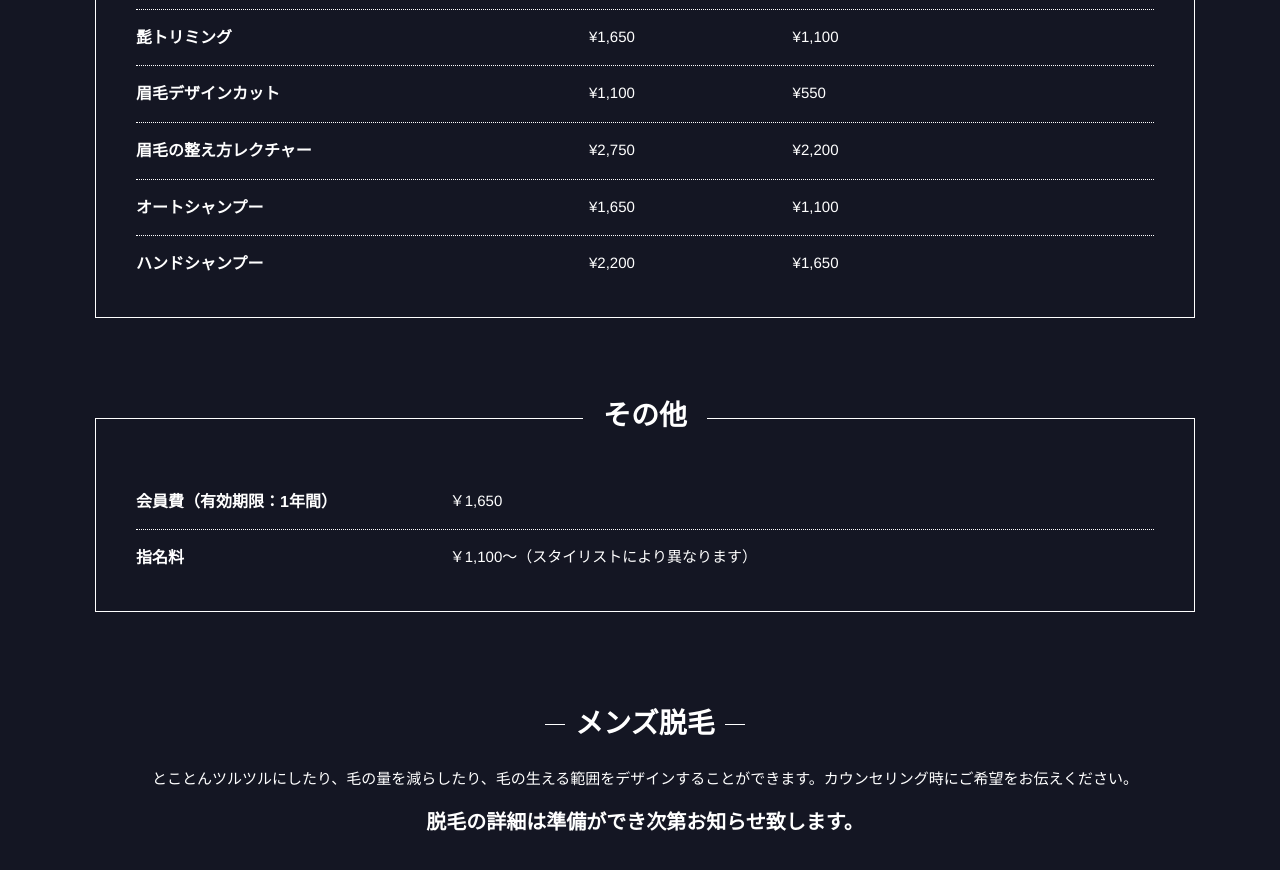
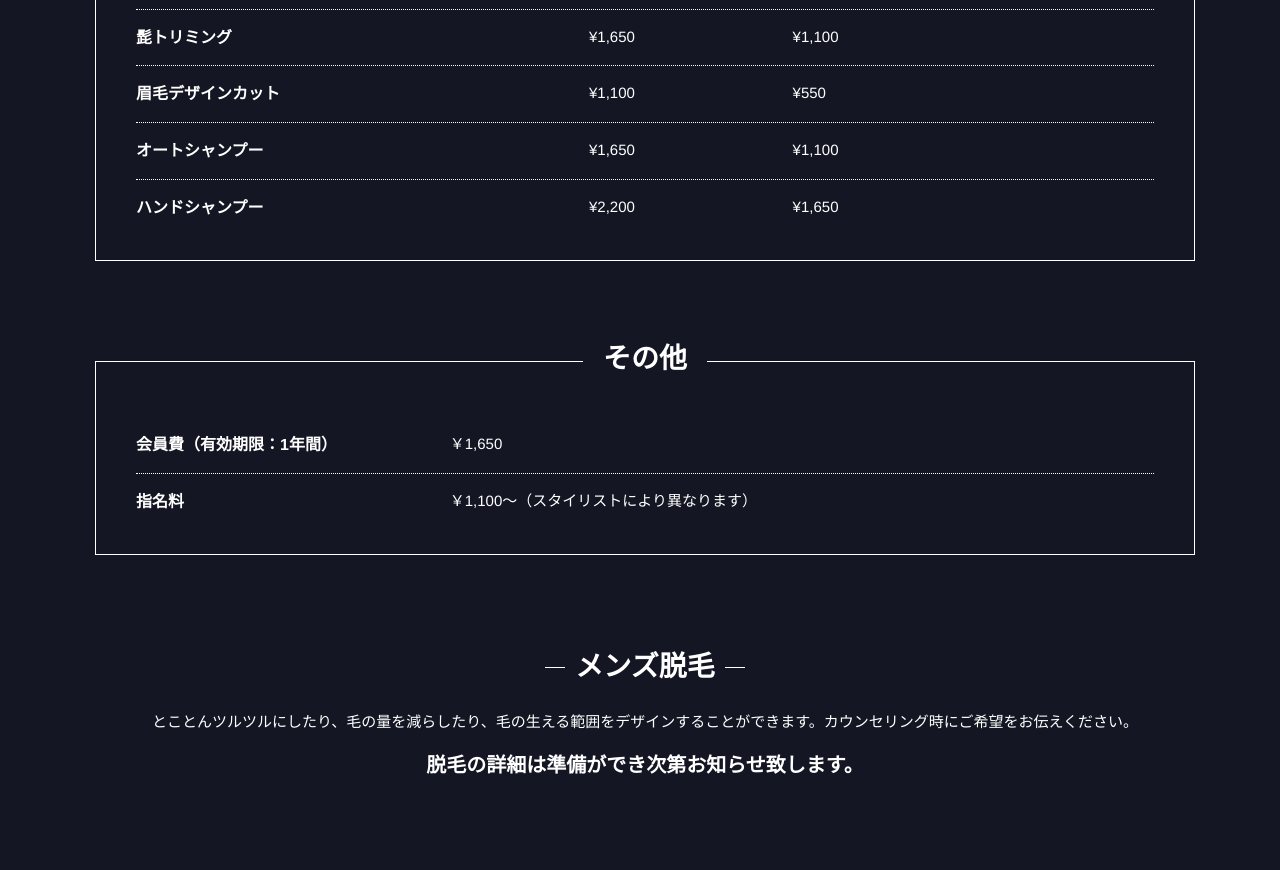
Before and after one commit to kamy0042/bee_group_web, a Next.js app: page /menu in a window 1280 px wide. Shown: the part 4800-5670 px from the top of the page. Built offline with nearby package versions, Linux system fonts and the light colour scheme; grey boxes are pictures that could not be loaded.

Commit message:
メニュー更新

```diff
--- a/pages/index.tsx
+++ b/pages/index.tsx
@@ -179,7 +179,7 @@ const Index = () => {
               img={isSafari ? "05_noWebp" : "05"}
               num="05"
               title={`眉毛＆髭のデザインまで\nトータルコーディネート`}
-              text="男の身だしなみ、さりげないオシャレに必須となったメンズの眉毛ケア。だけど眉毛の整え方が分からない…そのお悩みもBee dandyで解決できます。１秒で好印象、100％好かれる眉毛にはコツがあります。形の整え方、薄眉のカバー、バレない眉メイクまで、プロがアドバイスしますので全てお任せください。ふだん自分でケアできるようになりたい方のために、レクチャーも実施しています。"
+              text="男の身だしなみ、さりげないオシャレに必須となったメンズの眉毛ケア。だけど眉毛の整え方が分からない…そのお悩みもBee dandyで解決できます。１秒で好印象、100％好かれる眉毛にはコツがあります。形の整え方、薄眉のカバー、バレない眉メイクまで、プロがアドバイスしますので全てお任せください。"
               // link="/menu/removal/"
             />
           </section>
--- a/pages/menu/index.tsx
+++ b/pages/menu/index.tsx
@@ -516,15 +516,6 @@ const Menu = () => (
                 </dd>
               </div>
               <div className={styles.menuItem}>
-                <dt className={styles.menuItem_title_long}>眉毛の整え方レクチャー</dt>
-                <dd className={styles.menuItem_pay}>
-                  <span>通常料金（税込）</span>¥2,750
-                </dd>
-                <dd className={styles.menuItem_pay}>
-                  <span>会員優待（税込）</span>¥2,200
-                </dd>
-              </div>
-              <div className={styles.menuItem}>
                 <dt className={styles.menuItem_title_long}>オートシャンプー</dt>
                 <dd className={styles.menuItem_pay}>
                   <span>通常料金（税込）</span>¥1,650
```
